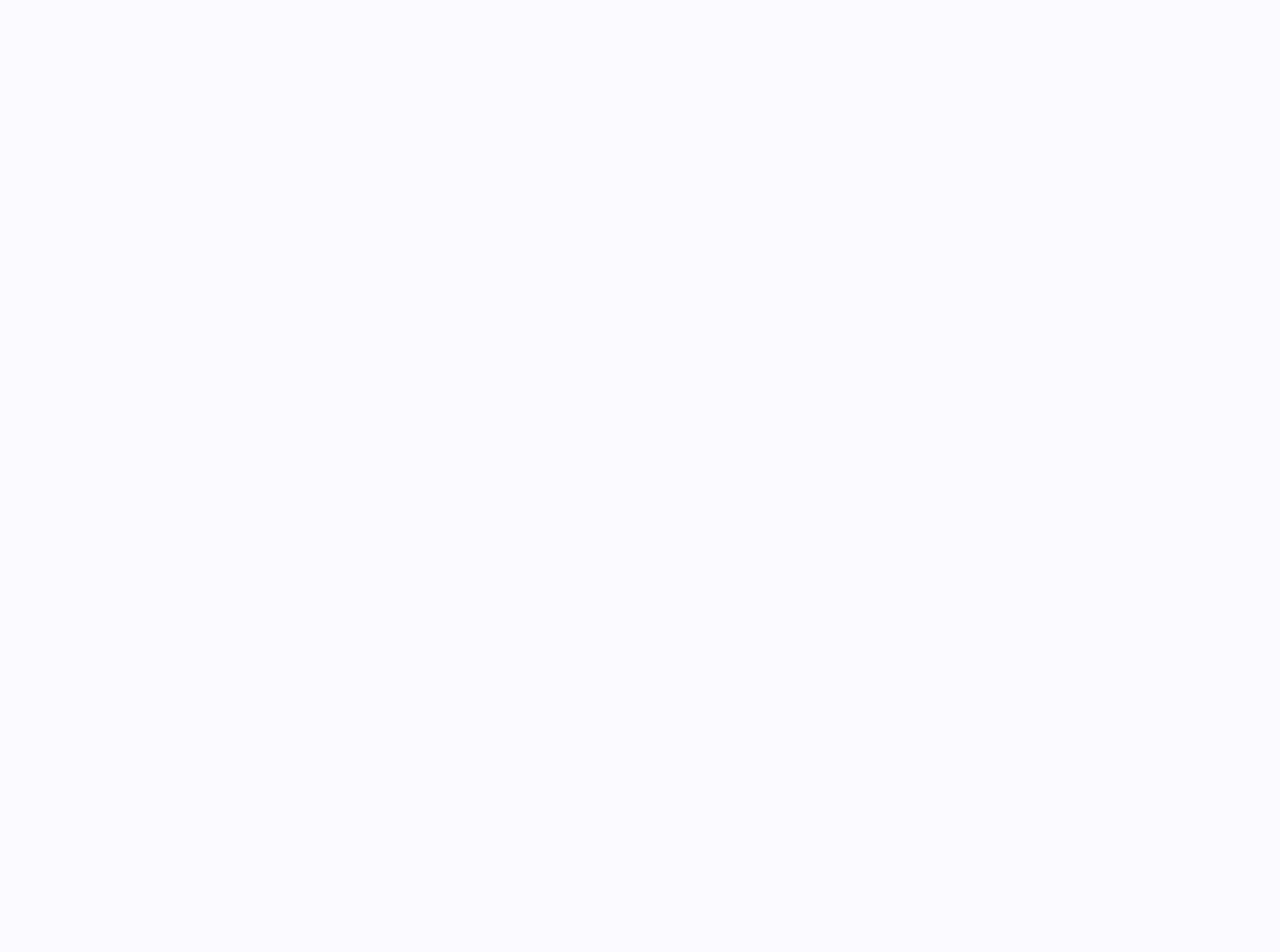
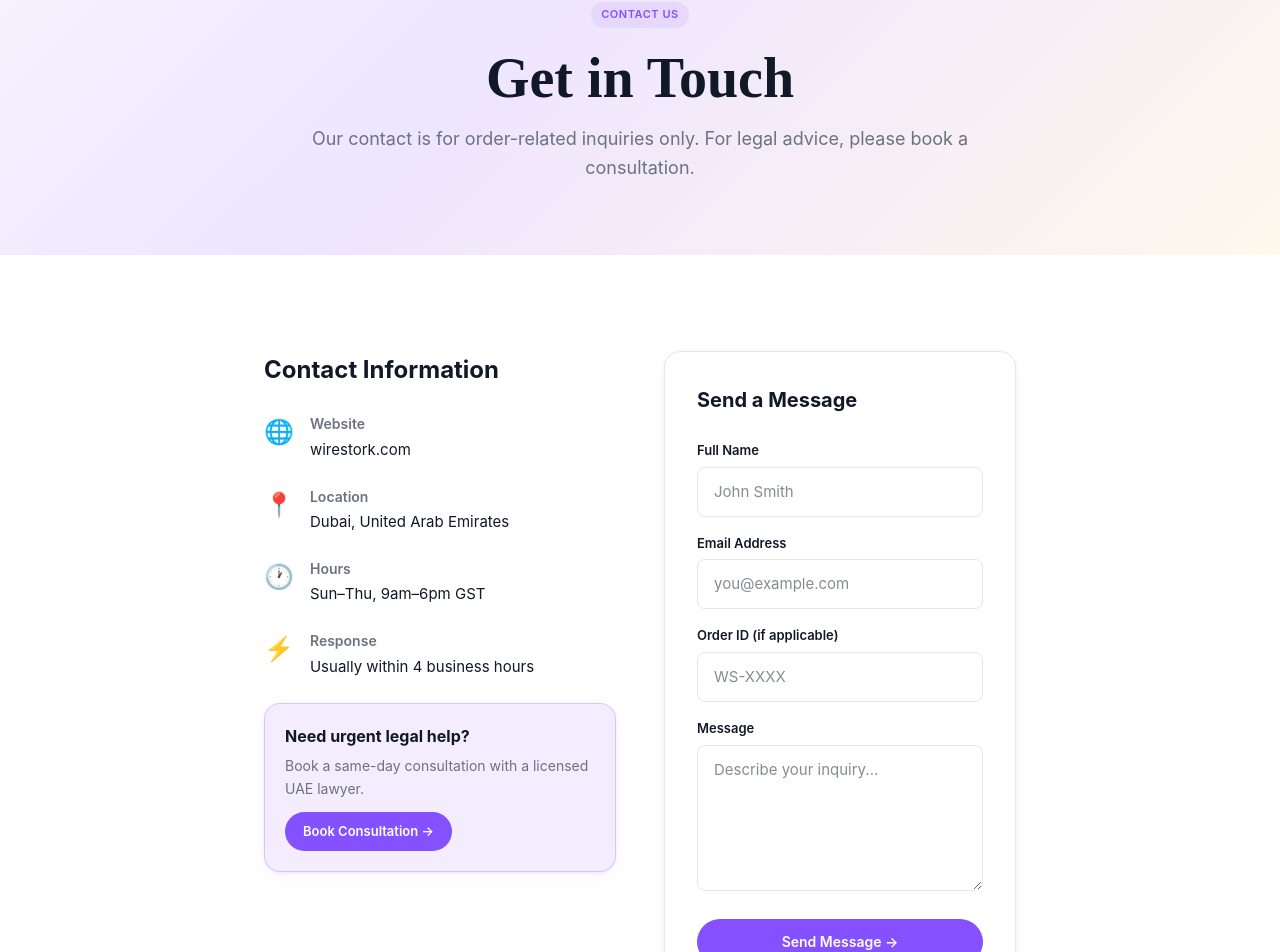
Before and after one commit to followjees/wirestork-next, a Next.js app: page /reach-us in a window 1280 px wide. Before the commit this address had no page. Shown: the part 120-1072 px from the top of the page. Before the commit the page ends 800 px from the top, so only its background shows below. Built offline with nearby package versions, Linux system fonts and the light colour scheme.

Commit message:
feat: Contact page

```diff
--- /dev/null
+++ b/app/(marketing)/reach-us/page.tsx
@@ -0,0 +1,78 @@
+import type { Metadata } from "next";
+
+export const metadata: Metadata = {
+  title: "Contact Wirestork",
+  description: "Get in touch with Wirestork for order inquiries, legal questions, and partnership opportunities.",
+};
+
+export default function ContactPage() {
+  return (
+    <>
+      <section className="hero-bg" style={{ paddingTop: 120, paddingBottom: 72 }}>
+        <div className="container-sm" style={{ textAlign: "center" }}>
+          <div className="badge badge-brand" style={{ marginBottom: 20 }}>Contact Us</div>
+          <h1 className="display" style={{ fontSize: "clamp(32px, 5vw, 56px)", marginBottom: 16 }}>Get in Touch</h1>
+          <p style={{ color: "var(--muted)", fontSize: 18 }}>
+            Our contact is for order-related inquiries only. For legal advice, please book a consultation.
+          </p>
+        </div>
+      </section>
+
+      <section className="section" style={{ background: "white" }}>
+        <div className="container-sm">
+          <div style={{ display: "grid", gridTemplateColumns: "1fr 1fr", gap: 48 }}>
+            {/* Contact info */}
+            <div>
+              <h2 style={{ fontWeight: 700, fontSize: 24, marginBottom: 24 }}>Contact Information</h2>
+              {[
+                { icon: "🌐", label: "Website", value: "wirestork.com" },
+                { icon: "📍", label: "Location", value: "Dubai, United Arab Emirates" },
+                { icon: "🕐", label: "Hours", value: "Sun–Thu, 9am–6pm GST" },
+                { icon: "⚡", label: "Response", value: "Usually within 4 business hours" },
+              ].map((c) => (
+                <div key={c.label} style={{ display: "flex", gap: 16, marginBottom: 24 }}>
+                  <div style={{ fontSize: 24, flexShrink: 0 }}>{c.icon}</div>
+                  <div>
+                    <div style={{ fontWeight: 600, fontSize: 14, color: "var(--muted)", marginBottom: 2 }}>{c.label}</div>
+                    <div style={{ fontSize: 15 }}>{c.value}</div>
+                  </div>
+                </div>
+              ))}
+              <div className="card" style={{ padding: 20, background: "var(--brand-dim)", borderColor: "var(--brand-border)", marginTop: 16 }}>
+                <div style={{ fontWeight: 700, marginBottom: 6 }}>Need urgent legal help?</div>
+                <div style={{ fontSize: 14, color: "var(--muted)", marginBottom: 12 }}>Book a same-day consultation with a licensed UAE lawyer.</div>
+                <a href="/online-lawyer-consultation" className="btn btn-primary" style={{ fontSize: 13, padding: "9px 18px" }}>
+                  Book Consultation →
+                </a>
+              </div>
+            </div>
+
+            {/* Contact form */}
+            <div className="card" style={{ padding: 32 }}>
+              <h2 style={{ fontWeight: 700, fontSize: 20, marginBottom: 24 }}>Send a Message</h2>
+              <form>
+                {[
+                  { label: "Full Name", type: "text", placeholder: "John Smith" },
+                  { label: "Email Address", type: "email", placeholder: "you@example.com" },
+                  { label: "Order ID (if applicable)", type: "text", placeholder: "WS-XXXX" },
+                ].map((f) => (
+                  <div key={f.label} style={{ marginBottom: 16 }}>
+                    <label style={{ display: "block", fontWeight: 600, fontSize: 13, marginBottom: 6 }}>{f.label}</label>
+                    <input type={f.type} placeholder={f.placeholder} className="input" />
+                  </div>
+                ))}
+                <div style={{ marginBottom: 20 }}>
+                  <label style={{ display: "block", fontWeight: 600, fontSize: 13, marginBottom: 6 }}>Message</label>
+                  <textarea className="input" rows={5} placeholder="Describe your inquiry..." style={{ resize: "vertical" }} />
+                </div>
+                <button type="submit" className="btn btn-primary" style={{ width: "100%", justifyContent: "center" }}>
+                  Send Message →
+                </button>
+              </form>
+            </div>
+          </div>
+        </div>
+      </section>
+    </>
+  );
+}
```
